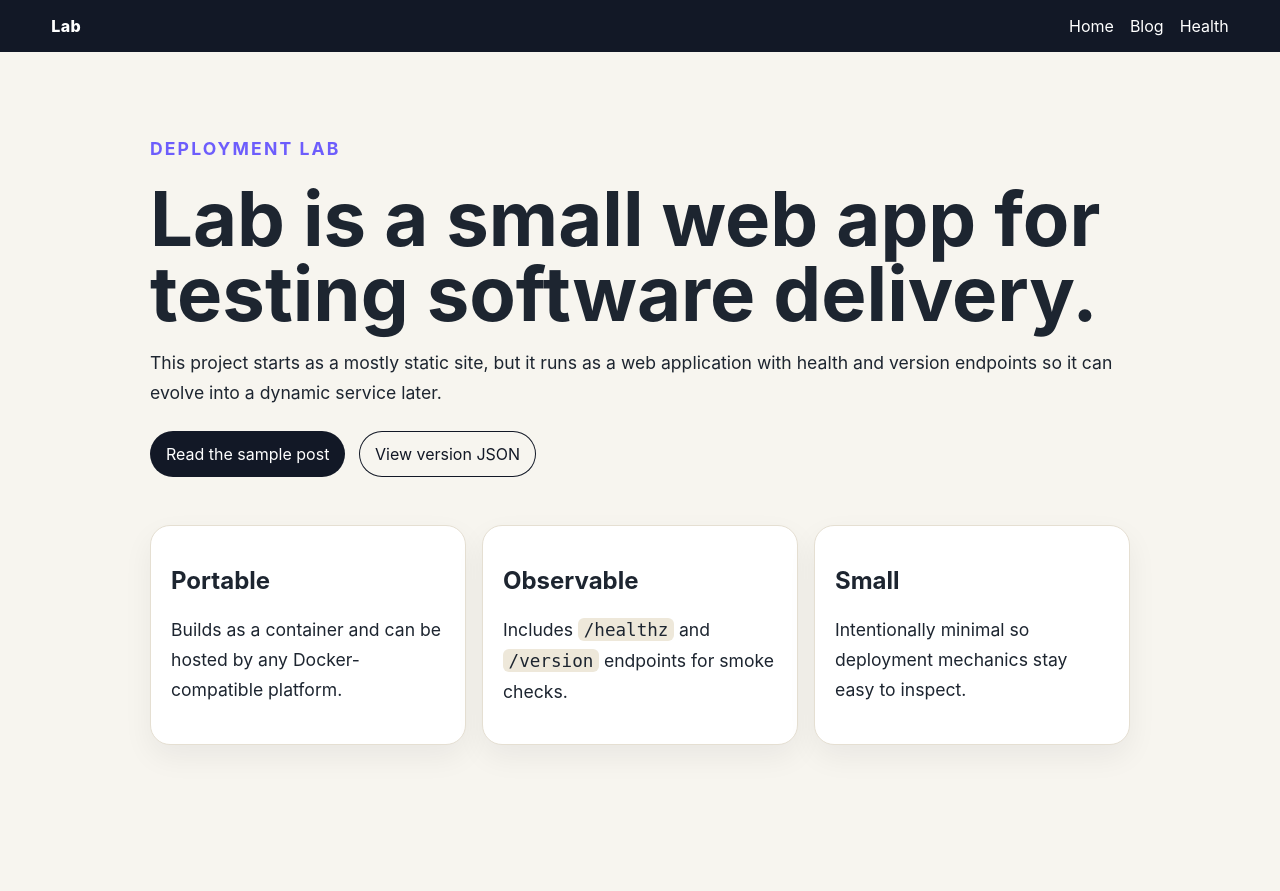
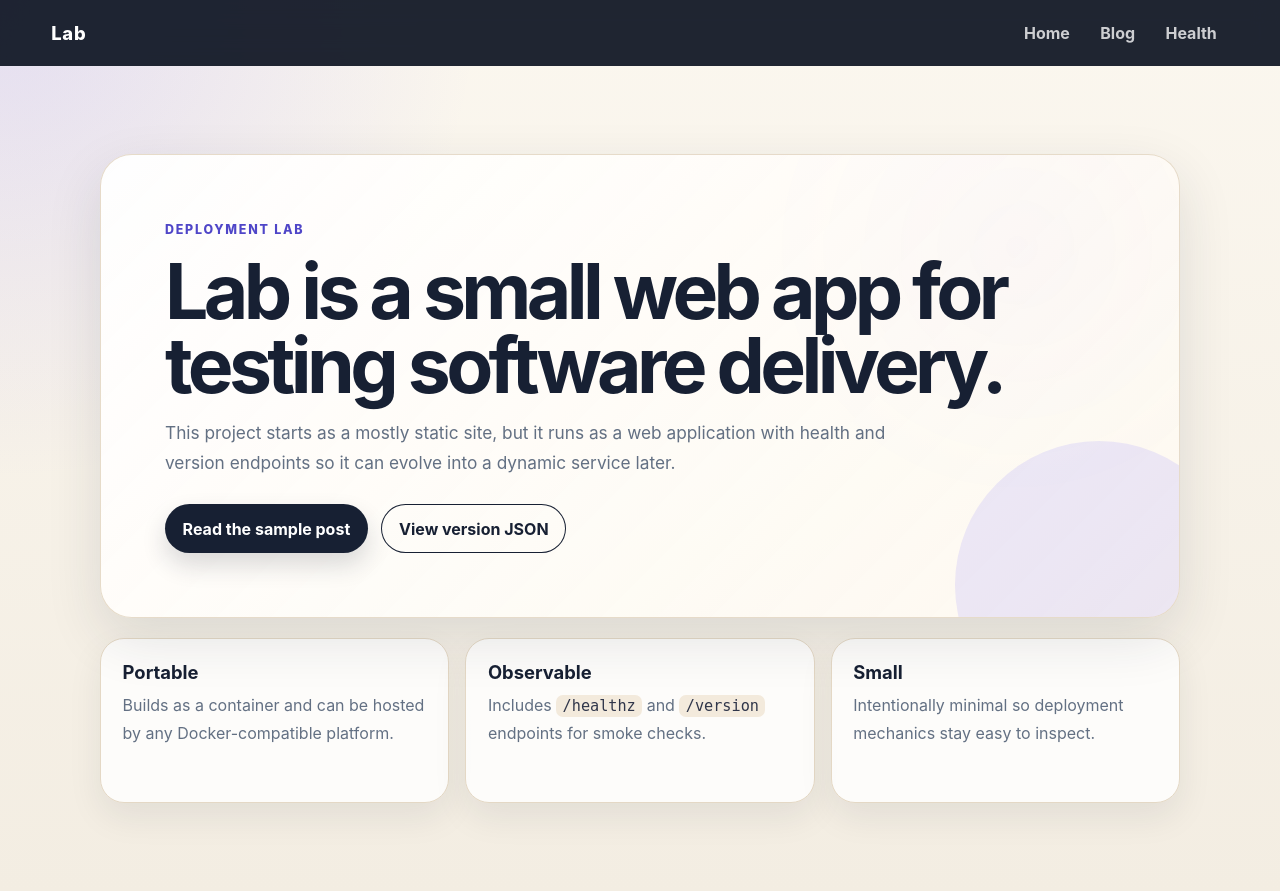
Before and after one commit to acjacobson/lab, a FastAPI app: page / in a window 1280 px wide. Before the commit the page ends 745 px from the top, so only its background shows below. Run offline with FastAPI, Linux system fonts and the light colour scheme.

Commit message:
style: polish lab content pages

```diff
--- a/lab/static/styles.css
+++ b/lab/static/styles.css
@@ -1,28 +1,221 @@
+:root {
+  color-scheme: light;
+  --ink: #172033;
+  --muted: #637083;
+  --paper: #fffaf1;
+  --surface: #ffffff;
+  --surface-strong: #f3eadc;
+  --accent: #6d5dfc;
+  --accent-dark: #4f46c8;
+  --line: #e4d8c5;
+  --shadow: 0 20px 55px rgba(31, 41, 55, 0.12);
+}
+
+* {
+  box-sizing: border-box;
+}
+
 body {
   margin: 0;
+  min-height: 100vh;
   font-family: Inter, ui-sans-serif, system-ui, -apple-system, BlinkMacSystemFont, "Segoe UI", sans-serif;
-  background: #f7f5ef;
-  color: #1d2530;
+  background:
+    radial-gradient(circle at top left, rgba(109, 93, 252, 0.16), transparent 30rem),
+    linear-gradient(180deg, #fbf7ef 0%, #f3ede2 100%);
+  color: var(--ink);
 }
+
 .site-header {
+  position: sticky;
+  top: 0;
+  z-index: 10;
   display: flex;
   justify-content: space-between;
   align-items: center;
+  gap: 1rem;
   padding: 1rem clamp(1rem, 4vw, 4rem);
-  background: #121826;
+  background: rgba(18, 24, 38, 0.94);
+  color: #fff;
+  backdrop-filter: blur(12px);
+  box-shadow: 0 1px 0 rgba(255, 255, 255, 0.08);
+}
+
+.brand,
+nav a {
+  color: #fff;
+  text-decoration: none;
+}
+
+.brand {
+  font-size: 1.15rem;
+  font-weight: 850;
+  letter-spacing: 0.04em;
+}
+
+nav {
+  display: flex;
+  flex-wrap: wrap;
+  gap: 0.4rem;
+  justify-content: flex-end;
+}
+
+nav a {
+  border-radius: 999px;
+  padding: 0.45rem 0.75rem;
+  color: rgba(255, 255, 255, 0.78);
+  font-weight: 650;
+}
+
+nav a:hover,
+nav a:focus-visible {
+  background: rgba(255, 255, 255, 0.12);
   color: #fff;
 }
-.brand, nav a { color: #fff; text-decoration: none; }
-.brand { font-weight: 800; letter-spacing: .03em; }
-nav { display: flex; gap: 1rem; }
-main { max-width: 980px; margin: 0 auto; padding: 4rem 1.25rem; }
-.hero { margin-bottom: 3rem; }
-.eyebrow { color: #6d5dfc; font-weight: 700; text-transform: uppercase; letter-spacing: .12em; }
-h1 { font-size: clamp(2.25rem, 6vw, 4.75rem); line-height: .98; margin: 0 0 1rem; }
-p { font-size: 1.1rem; line-height: 1.7; }
-.actions { display: flex; flex-wrap: wrap; gap: .85rem; margin-top: 1.5rem; }
-.button { background: #121826; color: #fff; padding: .8rem 1rem; border-radius: 999px; text-decoration: none; }
-.button.secondary { background: transparent; color: #121826; box-shadow: inset 0 0 0 1px #121826; }
-.card-grid { display: grid; grid-template-columns: repeat(auto-fit, minmax(220px, 1fr)); gap: 1rem; }
-.card-grid article, .post { background: #fff; border: 1px solid #e5dfd2; border-radius: 20px; padding: 1.25rem; box-shadow: 0 12px 30px rgba(18, 24, 38, .06); }
-code { background: #eee8da; padding: .1rem .35rem; border-radius: 6px; }
+
+.content-shell {
+  width: min(1080px, calc(100% - 2rem));
+  margin: 0 auto;
+  padding: clamp(2.5rem, 7vw, 5.5rem) 0;
+}
+
+.hero {
+  position: relative;
+  overflow: hidden;
+  margin-bottom: 1.25rem;
+  padding: clamp(2rem, 6vw, 4rem);
+  border: 1px solid rgba(228, 216, 197, 0.9);
+  border-radius: 32px;
+  background:
+    linear-gradient(135deg, rgba(255, 255, 255, 0.95), rgba(255, 250, 241, 0.84)),
+    radial-gradient(circle at 85% 20%, rgba(109, 93, 252, 0.22), transparent 16rem);
+  box-shadow: var(--shadow);
+}
+
+.hero::after {
+  content: "";
+  position: absolute;
+  inset: auto -4rem -7rem auto;
+  width: 18rem;
+  height: 18rem;
+  border-radius: 50%;
+  background: rgba(109, 93, 252, 0.12);
+}
+
+.eyebrow {
+  margin: 0 0 0.85rem;
+  color: var(--accent-dark);
+  font-size: 0.78rem;
+  font-weight: 850;
+  letter-spacing: 0.14em;
+  text-transform: uppercase;
+}
+
+h1 {
+  max-width: 850px;
+  margin: 0 0 1rem;
+  font-size: clamp(2.4rem, 6vw, 5rem);
+  line-height: 0.96;
+  letter-spacing: -0.06em;
+}
+
+h2 {
+  margin: 0 0 0.5rem;
+  font-size: 1.15rem;
+}
+
+p {
+  max-width: 740px;
+  margin: 0 0 1rem;
+  color: var(--muted);
+  font-size: 1.08rem;
+  line-height: 1.75;
+}
+
+p:last-child {
+  margin-bottom: 0;
+}
+
+.actions {
+  display: flex;
+  flex-wrap: wrap;
+  gap: 0.85rem;
+  margin-top: 1.6rem;
+}
+
+.button {
+  display: inline-flex;
+  align-items: center;
+  justify-content: center;
+  border-radius: 999px;
+  background: var(--ink);
+  color: #fff;
+  padding: 0.9rem 1.1rem;
+  font-weight: 750;
+  text-decoration: none;
+  box-shadow: 0 12px 24px rgba(23, 32, 51, 0.16);
+}
+
+.button:hover,
+.button:focus-visible {
+  transform: translateY(-1px);
+}
+
+.button.secondary {
+  background: transparent;
+  color: var(--ink);
+  box-shadow: inset 0 0 0 1px var(--ink);
+}
+
+.card-grid {
+  display: grid;
+  grid-template-columns: repeat(auto-fit, minmax(220px, 1fr));
+  gap: 1rem;
+  margin-top: 1rem;
+}
+
+.card-grid article,
+.post {
+  border: 1px solid var(--line);
+  border-radius: 24px;
+  background: rgba(255, 255, 255, 0.82);
+  padding: 1.35rem;
+  box-shadow: 0 14px 34px rgba(31, 41, 55, 0.08);
+}
+
+.card-grid article {
+  min-height: 165px;
+}
+
+.card-grid article p,
+.post p {
+  font-size: 1rem;
+}
+
+.post {
+  max-width: 760px;
+  margin: 0 auto;
+  padding: clamp(1.5rem, 5vw, 3rem);
+}
+
+code {
+  border-radius: 7px;
+  background: var(--surface-strong);
+  padding: 0.12rem 0.4rem;
+  color: #30364a;
+  font-size: 0.95em;
+}
+
+@media (max-width: 620px) {
+  .site-header {
+    align-items: flex-start;
+    flex-direction: column;
+  }
+
+  nav {
+    justify-content: flex-start;
+  }
+
+  .hero {
+    border-radius: 24px;
+  }
+}
--- a/lab/templates/base.html
+++ b/lab/templates/base.html
@@ -15,7 +15,7 @@
       <a href="/healthz">Health</a>
     </nav>
   </header>
-  <main>
+  <main class="content-shell">
     {% block content %}{% endblock %}
   </main>
 </body>
```
Also changed, not shown: tests/test_app.py (+9 -0 lines).
